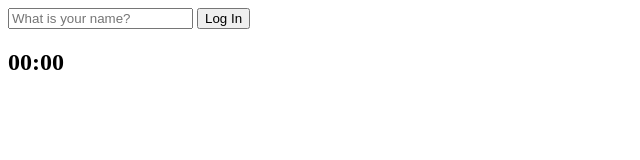
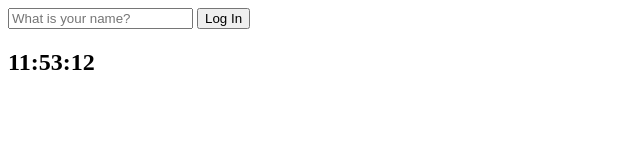
Before and after one commit to danmiee/Momentum, a plain HTML site: page index.html in a window 1280 px wide. Shown: the full height of the page, 0-640 px from the left. Drawn offline with Linux system fonts and the light colour scheme.

Commit message:
5.1 Timeouts and Dates

```diff
--- a/index.html
+++ b/index.html
@@ -15,7 +15,7 @@
         <input type="submit" value="Log In">
     </form>
     <h1 class="hidden" id="greeting"></h1></h1>
-    <h2 id="clock">00:00</h2>
+    <h2 id="clock">00:00:00</h2>
     <script src="./js/clock.js"></script>
     <script src="./js/greetings.js"></script>
 </body>
--- a/js/clock.js
+++ b/js/clock.js
@@ -1,7 +1,12 @@
 const clock = document.querySelector("#clock")
 
-sayHello = () => {
-    console.log("hello");
+getClock = () => {
+    const date = new Date();
+    clock.innerText = `${date.getHours()}:${date.getMinutes()}:${date.getSeconds()}`;
 }
 
-setInterval(sayHello, 5000);
+// 시계 즉시호출
+getClock();
+
+// 1초마다 재호출
+setInterval(getClock, 1000);
```
